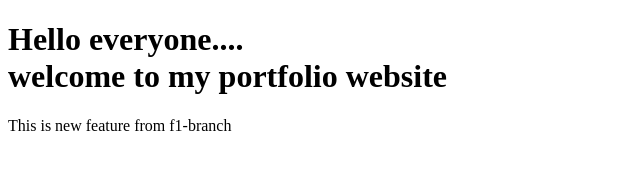
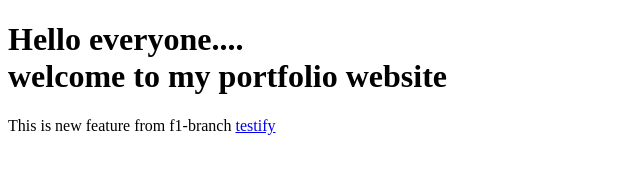
Before and after one commit to welcomepk/git-tut, a plain HTML site: page index.html in a window 1280 px wide. Shown: the full height of the page, 0-640 px from the left. Drawn offline with Linux system fonts and the light colour scheme.

Commit message:
anchor tag added

```diff
--- a/index.html
+++ b/index.html
@@ -9,7 +9,7 @@
 
 <body>
     <h1>Hello everyone.... <br> welcome to my portfolio website</h1>
-  <p>This is new feature from f1-branch</p>
+    <p>This is new feature from f1-branch <a href="#">testify</a></p>
 </body>
 
 </html>
```
